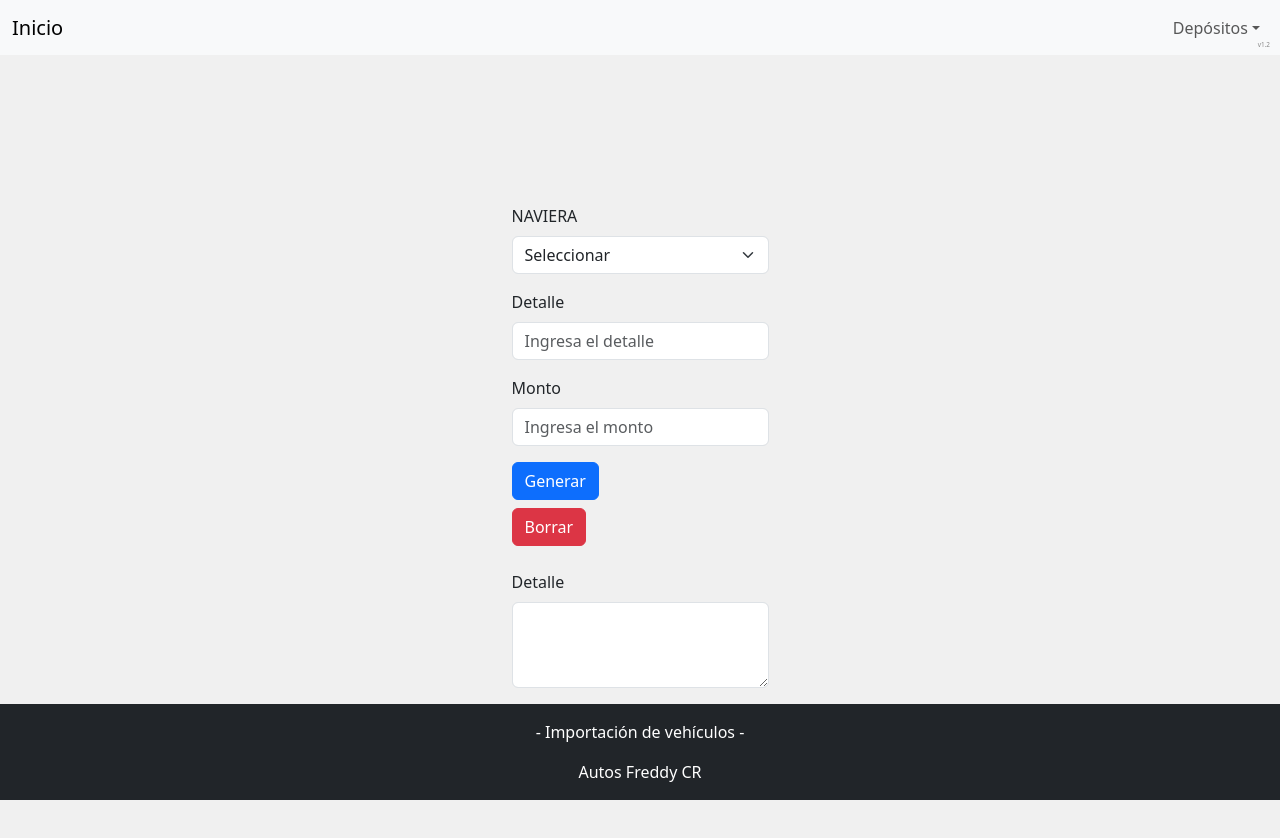
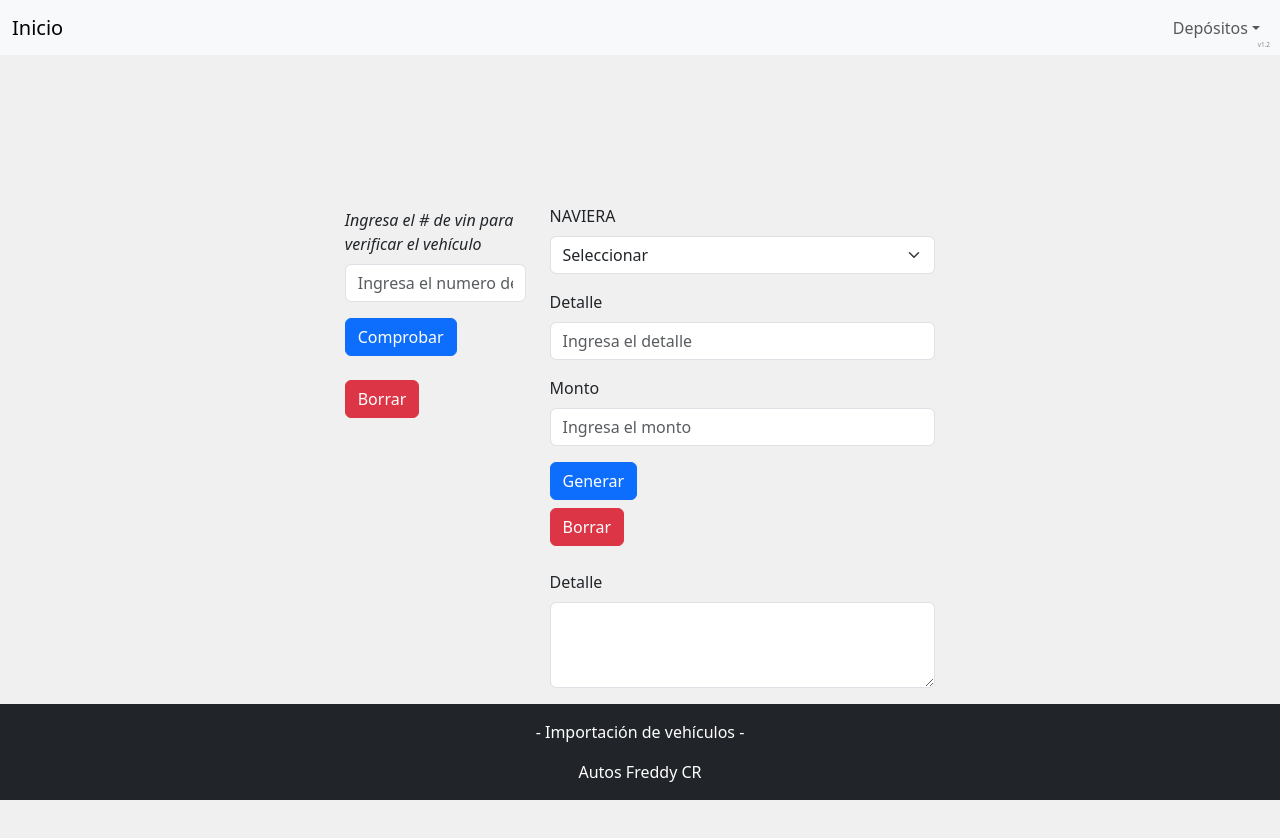
Before and after one commit to falcruzr1785/depositosAF, a React (Vite) app: page /naviera in a window 1280 px wide. Shown: the top 838 px of the page. Built offline with nearby package versions, Linux system fonts and the light colour scheme.

Commit message:
se cambia consulta vehiculo a solamente en naviera

```diff
--- a/src/pages/Naviera.tsx
+++ b/src/pages/Naviera.tsx
@@ -6,6 +6,7 @@
 import { copiarAlPortapapeles } from '../utils/clipboard';
 import { BANK_INFO } from '../utils/bankingInfo';
 import PrintPdf from '../utils/PrintPdf';
+import InfoVehiculo from './InfoVehiculo';
 
 
 export default function Naviera() {
@@ -45,6 +46,17 @@
 
   return (
     <div className="container mt-4">
+
+<div className="row">
+
+{/* Columna izquierda para InfoVehiculo */}
+<div className="col-md-4">
+          <InfoVehiculo />
+        </div>
+
+
+{/* Columna derecha para el formulario de Subasta */}
+<div className="col-md-8">
       <Form onSubmit={onSubmit}>
         <Form.Group className="mb-3" controlId="naviera">
           <Form.Label>NAVIERA</Form.Label>
@@ -120,7 +132,8 @@
             pdf
           </Button>
           </div>
-
+          </div>
+    </div>
     </div>
   );
 }
--- a/src/pages/Subasta.tsx
+++ b/src/pages/Subasta.tsx
@@ -46,7 +46,7 @@
 
  {/* Columna izquierda para InfoVehiculo */}
  <div className="col-md-4">
-          <InfoVehiculo />
+      {/*    <InfoVehiculo />  */}
         </div>
 
 
```
